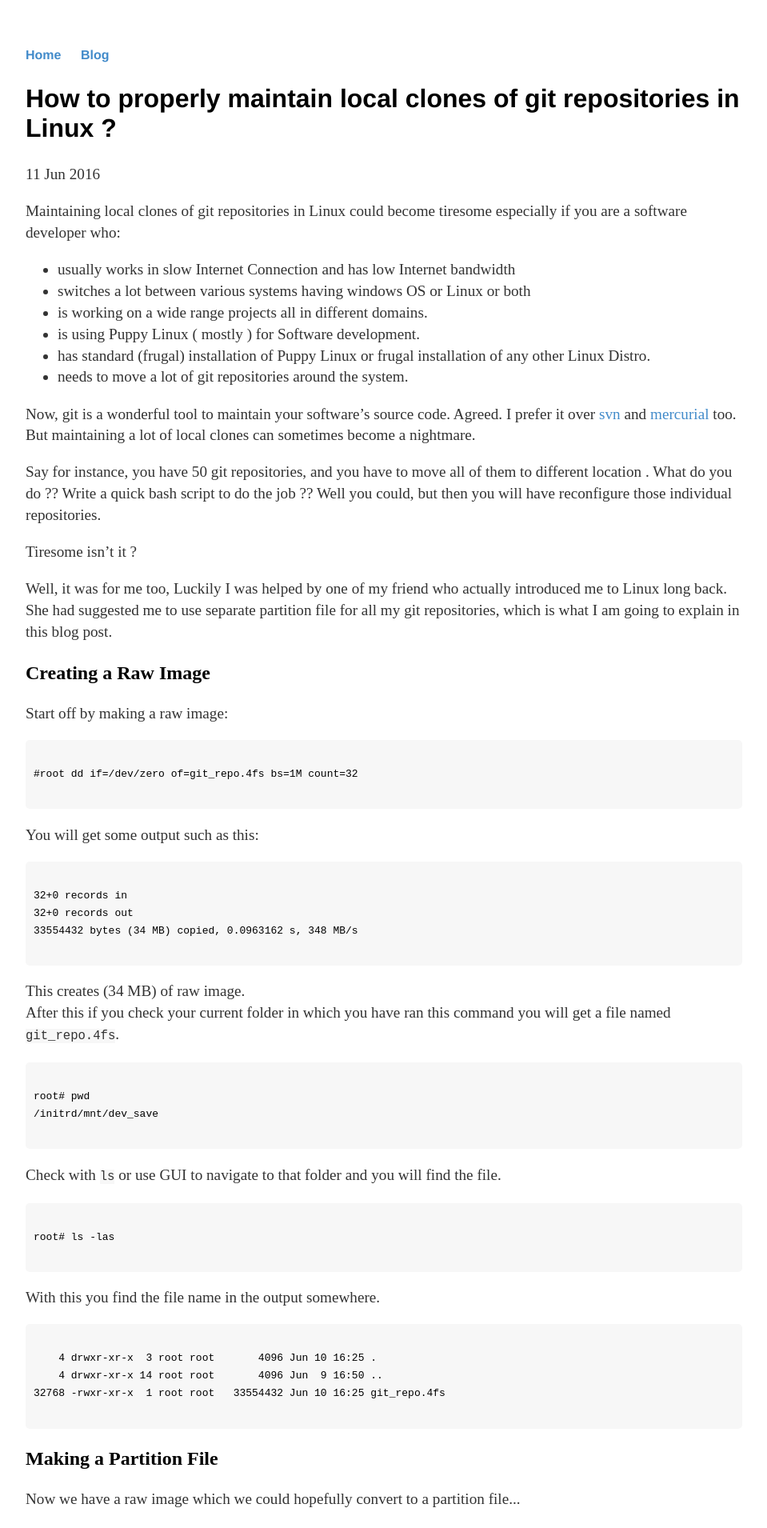
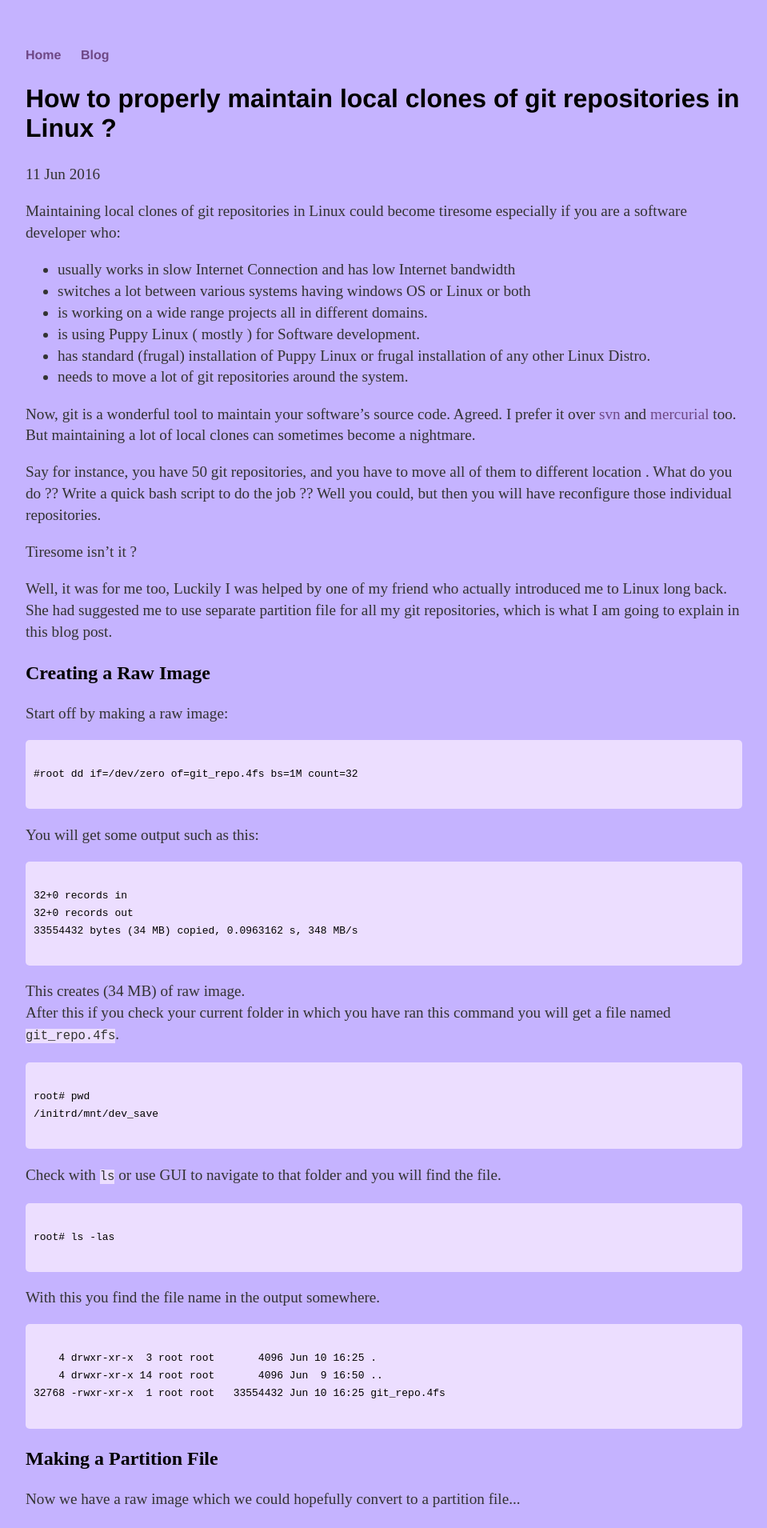
Before and after one commit to Mr-Kumar-Abhishek/brain-beats-blog, a Jekyll site: the page built from _posts/2016-06-11-how-to-properly-maintain-local-clones-of-git-repositories-in-linux.md, in a window 1280 px wide. Shown: the top 1910 px of the page at 80% size, without its empty margins (160-1119 px from the left). Built offline with Jekyll 4.4.1, drawn with Linux system fonts in a browser that asks for light colours; comment, search, counter and statistics services are not loaded.

Commit message:
changed in colors for fonts and backgrounds

```diff
--- a/css/main.css
+++ b/css/main.css
@@ -1,3 +1,7 @@
+html {
+    background: rgb(197, 179, 255);
+}
+
 body {
     margin: 60px auto;
     width: 70%;
@@ -18,7 +22,7 @@ nav ul li, footer ul li {
 }
 a {
     text-decoration: none;
-    color: #428BCA;
+    color: #6E4886;
 }
 a:hover {
     text-decoration: underline;
@@ -63,10 +67,10 @@ pre {
     padding: 10px;
     overflow: auto;
     line-height: 1.7;
-    background-color: #F7F7F7;
+    background-color: #ECDEFF;
     border-radius: 5px;
 }
 
 code {
-    background-color: #F7F7F7;
+    background-color: #ECDEFF;
 }
```
